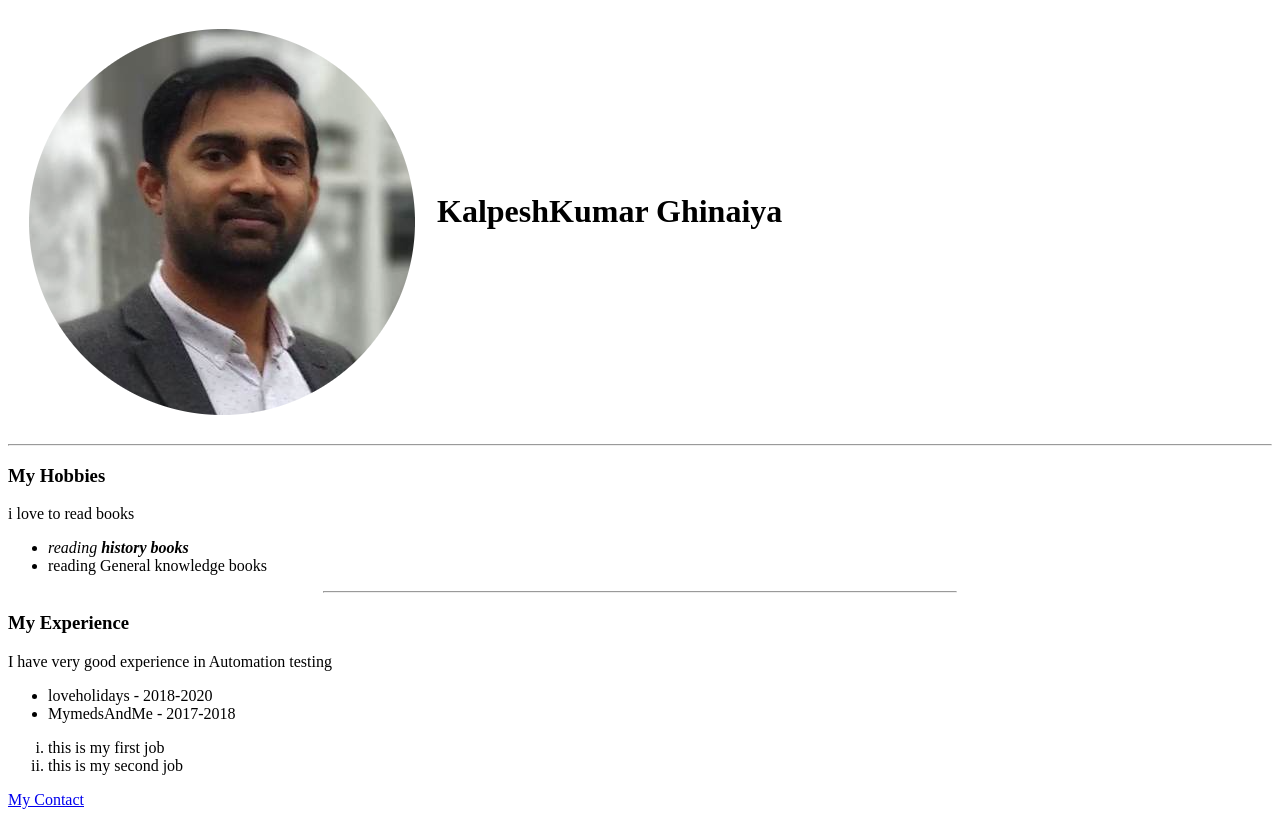
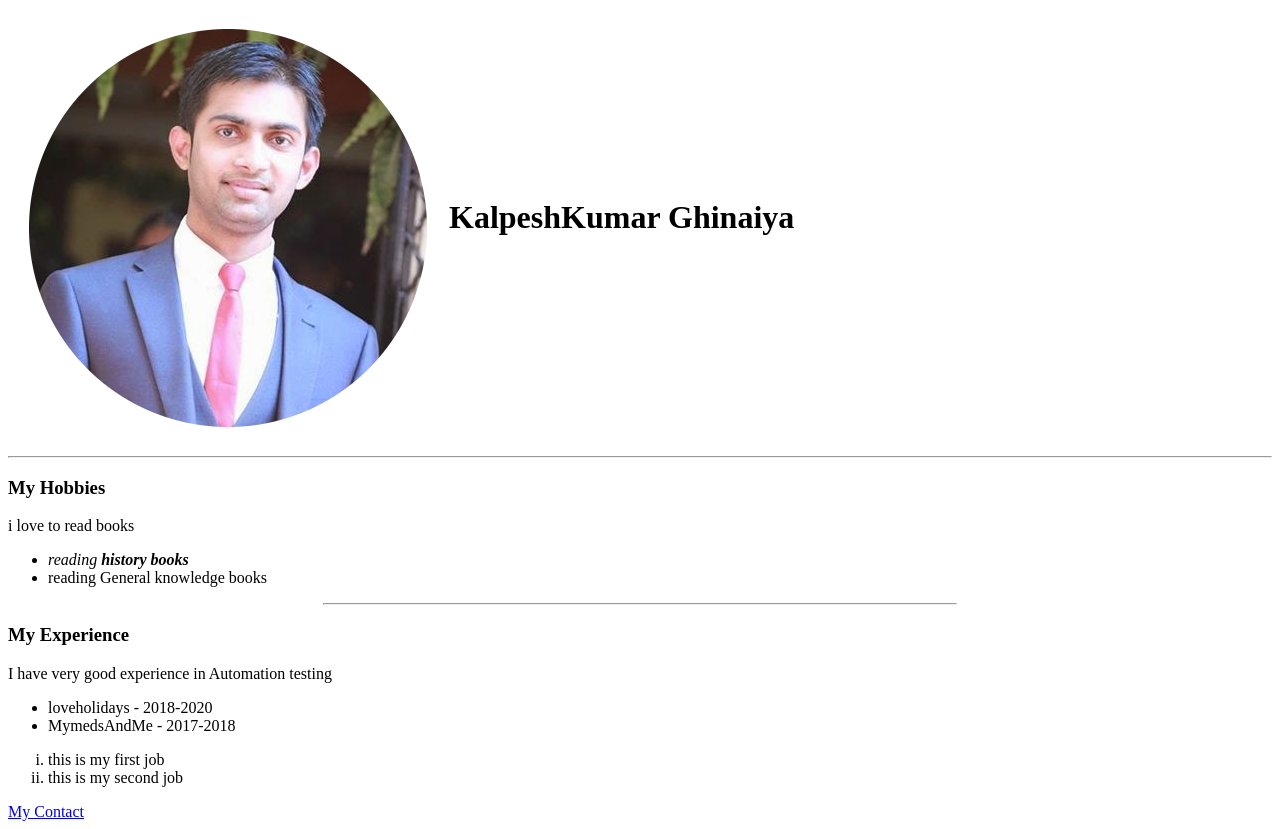
Before and after one commit to Kal009/myWebSite, a plain HTML site: page index.html in a window 1280 px wide. Drawn offline with Linux system fonts and the light colour scheme.

Commit message:
added new pic

```diff
--- a/index.html
+++ b/index.html
@@ -10,7 +10,7 @@
   <table cellspacing="20">
     <tr>
       <td>
-        <img src="image/myPic.jpg" alt="KalpeshKumar">
+        <img src="image/myPic.png" alt="KalpeshKumar">
       </td>
       <td>
         <h1>KalpeshKumar Ghinaiya</h1>
```
Also changed, not shown: image/myPic.jpg (deleted), image/myPic.png (added).
